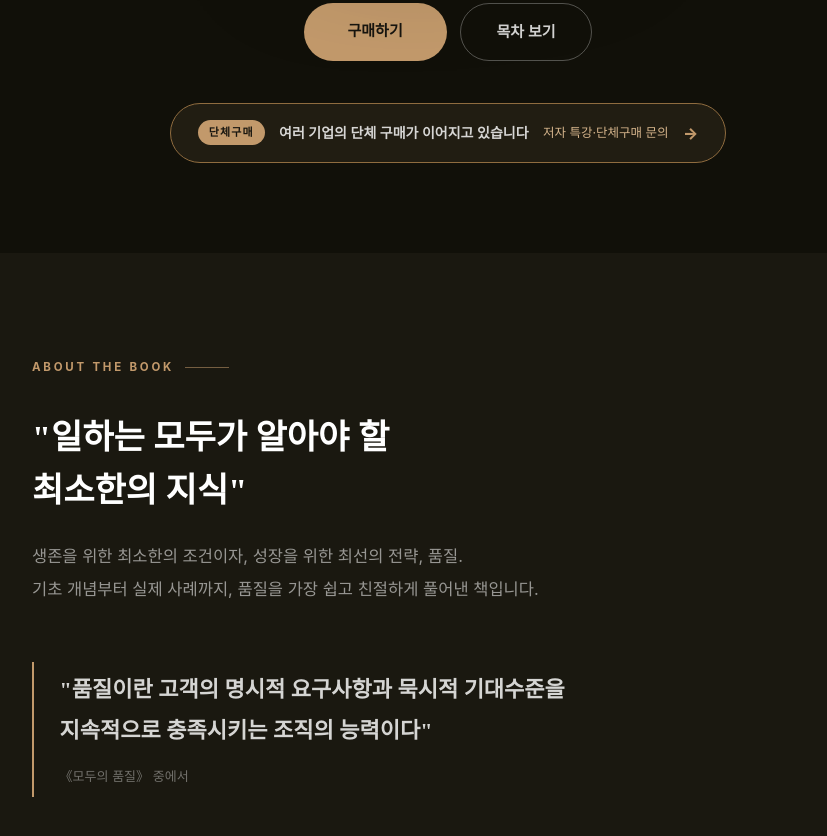
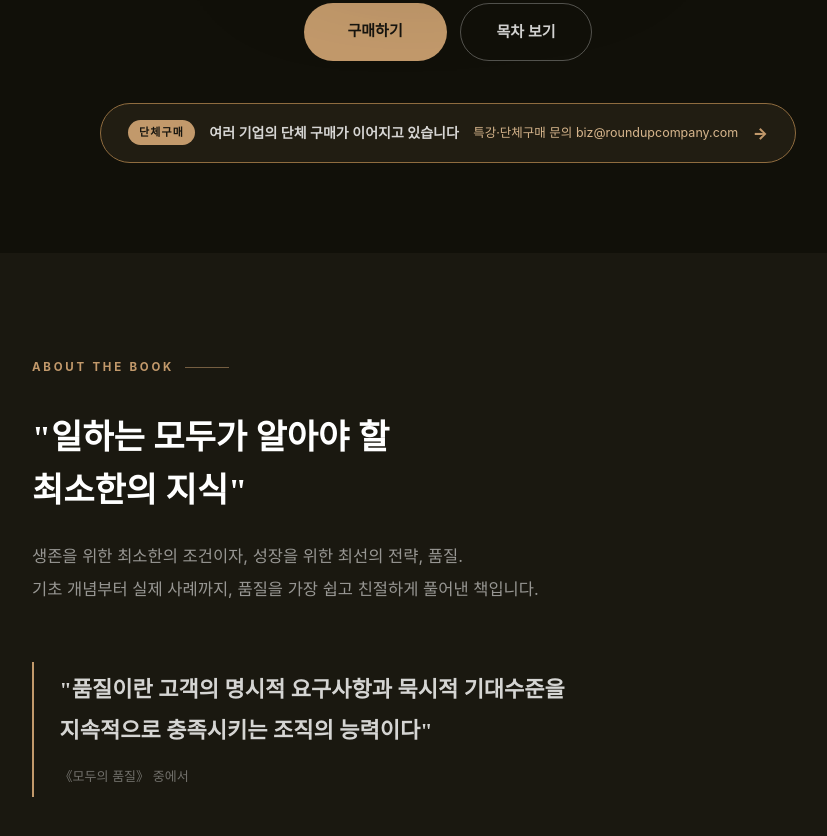
Before and after one commit to harmonybalance/everyonequality, a plain HTML site: page index.html in a window 1280 px wide. Shown: the part 958-1794 px from the top of the page, without its empty margins (192-1019 px from the left). Drawn offline with Linux system fonts and the light colour scheme; a web font is replaced by a local one.

Commit message:
Add files via upload

```diff
--- a/index.html
+++ b/index.html
@@ -337,7 +337,7 @@
     <a href="#cta" class="hero-event reveal js-mail">
       <span class="he-tag">단체구매</span>
       <span class="he-text">여러 기업의 단체 구매가 이어지고 있습니다</span>
-      <span class="he-period">저자 특강·단체구매 문의</span>
+      <span class="he-period">특강·단체구매 문의 <span class="js-addr">biz [at] roundupcompany.com</span></span>
       <span class="he-arrow">→</span>
     </a>
   </div>
```
